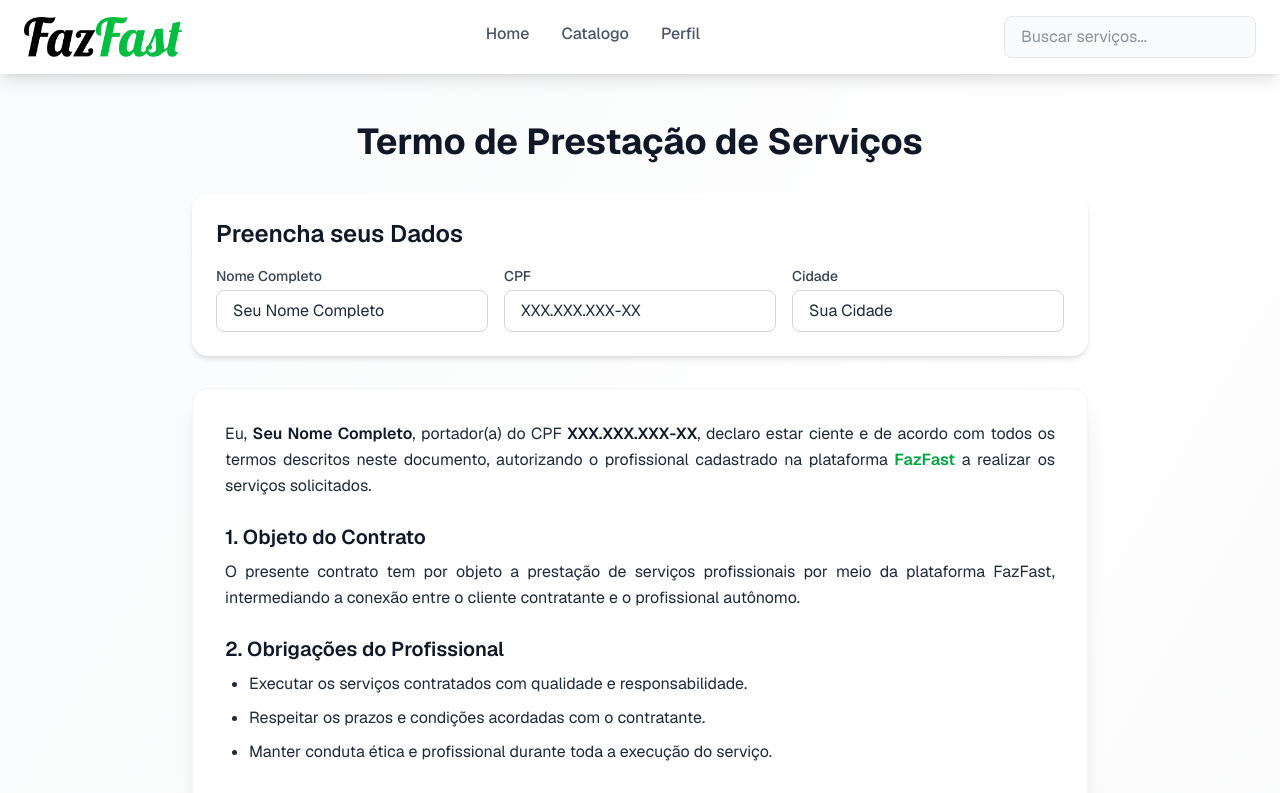
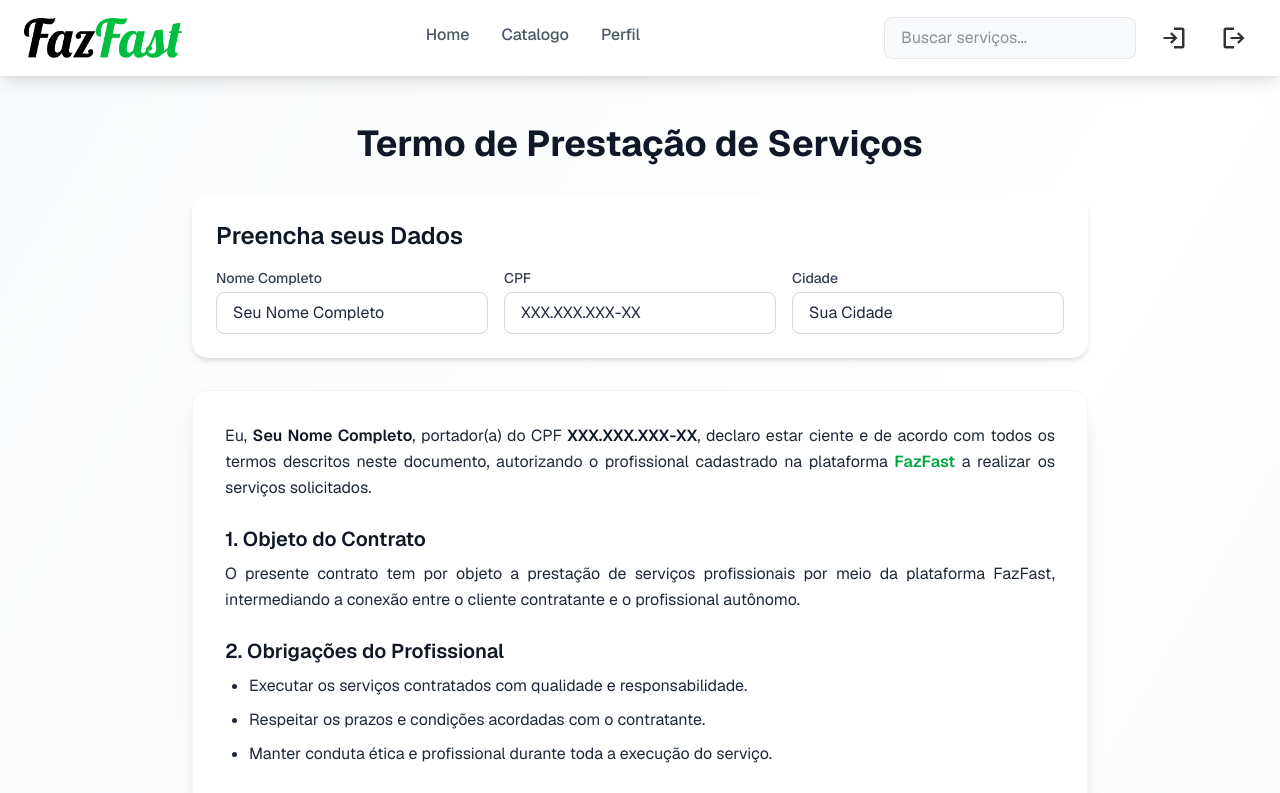
Before and after one commit to WesFreire/fazfast-app, a Next.js app in the folder web/: page /contrato in a window 1280 px wide. Shown: the top 793 px of the page. Built offline with nearby package versions, Linux system fonts and the light colour scheme.

Commit message:
- Adiconado botão de Login/Logout no Header
Foi acrescentado o ícone de Login & Logout no header para facilitar interações do usuário.

```diff
--- a/web/src/app/catalogo/page.tsx
+++ b/web/src/app/catalogo/page.tsx
@@ -146,7 +146,7 @@ const Menu: React.FC = () => {
       return 0;
     });
 
-  return (
+ return (
     <div className="min-h-screen bg-gradient-to-br from-gray-50 via-white to-gray-100 font-sans text-gray-800 overflow-x-hidden">
       {/* Header */}
       <motion.header
@@ -159,6 +159,7 @@ const Menu: React.FC = () => {
           <Link href="/">
             <Image src="/Images/FazFastLogo.png" alt="FazFast Logo" width={160} height={40} className="h-10 w-auto" priority />
           </Link>
+
           <nav className="hidden md:flex space-x-8 font-medium">
             {["Home", "Catalogo", "Perfil"].map((item) => (
               <Link
@@ -170,12 +171,29 @@ const Menu: React.FC = () => {
               </Link>
             ))}
           </nav>
+
           <div className="flex items-center space-x-4">
             <input
               type="text"
               placeholder="Buscar serviços..."
               className="px-4 py-2 border border-gray-200 rounded-lg focus:outline-none focus:ring-2 focus:ring-green-500 bg-gray-50 hidden md:block"
             />
+
+            {/* Login Icon */}
+            <Link
+              href="/login"
+              className="p-2 rounded-xl hover:bg-green-100 transition-all"
+            >
+              <Image src="/Images/login.png" alt="Login" width={28} height={28} className="opacity-80 hover:opacity-100 transition" />
+            </Link>
+
+            {/* Logout Icon */}
+            <button
+              onClick={() => console.log("Logout clicked")}
+              className="p-2 rounded-xl hover:bg-red-100 transition-all"
+            >
+              <Image src="/Images/logout.png" alt="Logout" width={28} height={28} className="opacity-80 hover:opacity-100 transition" />
+            </button>
           </div>
         </div>
       </motion.header>
--- a/web/src/app/contrato/page.tsx
+++ b/web/src/app/contrato/page.tsx
@@ -46,7 +46,7 @@ const DocumentoPage: React.FC = () => {
     router.push("/");
   };
 
-  return (
+return (
     <div className="min-h-screen bg-gradient-to-br from-gray-50 via-white to-gray-100 font-sans text-gray-800 overflow-x-hidden">
       {/* Header */}
       <motion.header
@@ -59,6 +59,7 @@ const DocumentoPage: React.FC = () => {
           <Link href="/">
             <Image src="/Images/FazFastLogo.png" alt="FazFast Logo" width={160} height={40} className="h-10 w-auto" priority />
           </Link>
+
           <nav className="hidden md:flex space-x-8 font-medium">
             {["Home", "Catalogo", "Perfil"].map((item) => (
               <Link
@@ -70,12 +71,29 @@ const DocumentoPage: React.FC = () => {
               </Link>
             ))}
           </nav>
+
           <div className="flex items-center space-x-4">
             <input
               type="text"
               placeholder="Buscar serviços..."
               className="px-4 py-2 border border-gray-200 rounded-lg focus:outline-none focus:ring-2 focus:ring-green-500 bg-gray-50 hidden md:block"
             />
+
+            {/* Login Icon */}
+            <Link
+              href="/login"
+              className="p-2 rounded-xl hover:bg-green-100 transition-all"
+            >
+              <Image src="/Images/login.png" alt="Login" width={28} height={28} className="opacity-80 hover:opacity-100 transition" />
+            </Link>
+
+            {/* Logout Icon */}
+            <button
+              onClick={() => console.log("Logout clicked")}
+              className="p-2 rounded-xl hover:bg-red-100 transition-all"
+            >
+              <Image src="/Images/logout.png" alt="Logout" width={28} height={28} className="opacity-80 hover:opacity-100 transition" />
+            </button>
           </div>
         </div>
       </motion.header>
--- a/web/src/app/criarservico/page.tsx
+++ b/web/src/app/criarservico/page.tsx
@@ -48,7 +48,7 @@ const CriarServico: React.FC = () => {
     router.push("/catalogo"); // Redireciona para o perfil após criar o serviço
   };
 
-  return (
+return (
     <div className="min-h-screen bg-gradient-to-br from-gray-50 via-white to-gray-100 font-sans text-gray-800 overflow-x-hidden">
       {/* Header */}
       <motion.header
@@ -61,6 +61,7 @@ const CriarServico: React.FC = () => {
           <Link href="/">
             <Image src="/Images/FazFastLogo.png" alt="FazFast Logo" width={160} height={40} className="h-10 w-auto" priority />
           </Link>
+
           <nav className="hidden md:flex space-x-8 font-medium">
             {["Home", "Catalogo", "Perfil"].map((item) => (
               <Link
@@ -72,12 +73,29 @@ const CriarServico: React.FC = () => {
               </Link>
             ))}
           </nav>
+
           <div className="flex items-center space-x-4">
             <input
               type="text"
               placeholder="Buscar serviços..."
               className="px-4 py-2 border border-gray-200 rounded-lg focus:outline-none focus:ring-2 focus:ring-green-500 bg-gray-50 hidden md:block"
             />
+
+            {/* Login Icon */}
+            <Link
+              href="/login"
+              className="p-2 rounded-xl hover:bg-green-100 transition-all"
+            >
+              <Image src="/Images/login.png" alt="Login" width={28} height={28} className="opacity-80 hover:opacity-100 transition" />
+            </Link>
+
+            {/* Logout Icon */}
+            <button
+              onClick={() => console.log("Logout clicked")}
+              className="p-2 rounded-xl hover:bg-red-100 transition-all"
+            >
+              <Image src="/Images/logout.png" alt="Logout" width={28} height={28} className="opacity-80 hover:opacity-100 transition" />
+            </button>
           </div>
         </div>
       </motion.header>
--- a/web/src/app/endereco/page.tsx
+++ b/web/src/app/endereco/page.tsx
@@ -27,7 +27,7 @@ const EscolherEndereco: React.FC = () => {
     },
   ];
 
-  return (
+return (
     <div className="min-h-screen bg-gradient-to-br from-gray-50 via-white to-gray-100 font-sans text-gray-800 overflow-x-hidden">
       {/* Header */}
       <motion.header
@@ -40,6 +40,7 @@ const EscolherEndereco: React.FC = () => {
           <Link href="/">
             <Image src="/Images/FazFastLogo.png" alt="FazFast Logo" width={160} height={40} className="h-10 w-auto" priority />
           </Link>
+
           <nav className="hidden md:flex space-x-8 font-medium">
             {["Home", "Catalogo", "Perfil"].map((item) => (
               <Link
@@ -51,12 +52,29 @@ const EscolherEndereco: React.FC = () => {
               </Link>
             ))}
           </nav>
+
           <div className="flex items-center space-x-4">
             <input
               type="text"
               placeholder="Buscar serviços..."
               className="px-4 py-2 border border-gray-200 rounded-lg focus:outline-none focus:ring-2 focus:ring-green-500 bg-gray-50 hidden md:block"
             />
+
+            {/* Login Icon */}
+            <Link
+              href="/login"
+              className="p-2 rounded-xl hover:bg-green-100 transition-all"
+            >
+              <Image src="/Images/login.png" alt="Login" width={28} height={28} className="opacity-80 hover:opacity-100 transition" />
+            </Link>
+
+            {/* Logout Icon */}
+            <button
+              onClick={() => console.log("Logout clicked")}
+              className="p-2 rounded-xl hover:bg-red-100 transition-all"
+            >
+              <Image src="/Images/logout.png" alt="Logout" width={28} height={28} className="opacity-80 hover:opacity-100 transition" />
+            </button>
           </div>
         </div>
       </motion.header>
--- a/web/src/app/pagamento/page.tsx
+++ b/web/src/app/pagamento/page.tsx
@@ -161,7 +161,7 @@ const PagamentoPage: React.FC = () => {
         )}
       </AnimatePresence>
 
-      {/* HEADER */}
+      {/* Header */}
       <motion.header
         initial={{ opacity: 0, y: -50 }}
         animate={{ opacity: 1, y: 0 }}
@@ -172,6 +172,7 @@ const PagamentoPage: React.FC = () => {
           <Link href="/">
             <Image src="/Images/FazFastLogo.png" alt="FazFast Logo" width={160} height={40} className="h-10 w-auto" priority />
           </Link>
+
           <nav className="hidden md:flex space-x-8 font-medium">
             {["Home", "Catalogo", "Perfil"].map((item) => (
               <Link
@@ -183,12 +184,29 @@ const PagamentoPage: React.FC = () => {
               </Link>
             ))}
           </nav>
+
           <div className="flex items-center space-x-4">
             <input
               type="text"
               placeholder="Buscar serviços..."
               className="px-4 py-2 border border-gray-200 rounded-lg focus:outline-none focus:ring-2 focus:ring-green-500 bg-gray-50 hidden md:block"
             />
+
+            {/* Login Icon */}
+            <Link
+              href="/login"
+              className="p-2 rounded-xl hover:bg-green-100 transition-all"
+            >
+              <Image src="/Images/login.png" alt="Login" width={28} height={28} className="opacity-80 hover:opacity-100 transition" />
+            </Link>
+
+            {/* Logout Icon */}
+            <button
+              onClick={() => console.log("Logout clicked")}
+              className="p-2 rounded-xl hover:bg-red-100 transition-all"
+            >
+              <Image src="/Images/logout.png" alt="Logout" width={28} height={28} className="opacity-80 hover:opacity-100 transition" />
+            </button>
           </div>
         </div>
       </motion.header>
--- a/web/src/app/page.tsx
+++ b/web/src/app/page.tsx
@@ -32,8 +32,8 @@ const FazFastHome: React.FC = () => {
     }
   };
 
-  return (
-    <div className="min-h-screen bg-gray-50 font-sans text-gray-800 overflow-x-hidden">
+return (
+    <div className="min-h-screen bg-gradient-to-br from-gray-50 via-white to-gray-100 font-sans text-gray-800 overflow-x-hidden">
       {/* Header */}
       <motion.header
         initial={{ opacity: 0, y: -50 }}
@@ -45,6 +45,7 @@ const FazFastHome: React.FC = () => {
           <Link href="/">
             <Image src="/Images/FazFastLogo.png" alt="FazFast Logo" width={160} height={40} className="h-10 w-auto" priority />
           </Link>
+
           <nav className="hidden md:flex space-x-8 font-medium">
             {["Home", "Catalogo", "Perfil"].map((item) => (
               <Link
@@ -56,12 +57,29 @@ const FazFastHome: React.FC = () => {
               </Link>
             ))}
           </nav>
+
           <div className="flex items-center space-x-4">
             <input
               type="text"
               placeholder="Buscar serviços..."
               className="px-4 py-2 border border-gray-200 rounded-lg focus:outline-none focus:ring-2 focus:ring-green-500 bg-gray-50 hidden md:block"
             />
+
+            {/* Login Icon */}
+            <Link
+              href="/login"
+              className="p-2 rounded-xl hover:bg-green-100 transition-all"
+            >
+              <Image src="/Images/login.png" alt="Login" width={28} height={28} className="opacity-80 hover:opacity-100 transition" />
+            </Link>
+
+            {/* Logout Icon */}
+            <button
+              onClick={() => console.log("Logout clicked")}
+              className="p-2 rounded-xl hover:bg-red-100 transition-all"
+            >
+              <Image src="/Images/logout.png" alt="Logout" width={28} height={28} className="opacity-80 hover:opacity-100 transition" />
+            </button>
           </div>
         </div>
       </motion.header>
--- a/web/src/app/perfilprofissional/page.tsx
+++ b/web/src/app/perfilprofissional/page.tsx
@@ -113,7 +113,7 @@ const PerfilProfissional: React.FC = () => {
     return <span className={`px-3 py-1 text-xs font-medium rounded-full ${styles[status] || "bg-gray-100 text-gray-700"}`}>{status}</span>;
   };
 
-  return (
+return (
     <div className="min-h-screen bg-gradient-to-br from-gray-50 via-white to-gray-100 font-sans text-gray-800 overflow-x-hidden">
       {/* Header */}
       <motion.header
@@ -126,6 +126,7 @@ const PerfilProfissional: React.FC = () => {
           <Link href="/">
             <Image src="/Images/FazFastLogo.png" alt="FazFast Logo" width={160} height={40} className="h-10 w-auto" priority />
           </Link>
+
           <nav className="hidden md:flex space-x-8 font-medium">
             {["Home", "Catalogo", "Perfil"].map((item) => (
               <Link
@@ -137,12 +138,29 @@ const PerfilProfissional: React.FC = () => {
               </Link>
             ))}
           </nav>
+
           <div className="flex items-center space-x-4">
             <input
               type="text"
               placeholder="Buscar serviços..."
               className="px-4 py-2 border border-gray-200 rounded-lg focus:outline-none focus:ring-2 focus:ring-green-500 bg-gray-50 hidden md:block"
             />
+
+            {/* Login Icon */}
+            <Link
+              href="/login"
+              className="p-2 rounded-xl hover:bg-green-100 transition-all"
+            >
+              <Image src="/Images/login.png" alt="Login" width={28} height={28} className="opacity-80 hover:opacity-100 transition" />
+            </Link>
+
+            {/* Logout Icon */}
+            <button
+              onClick={() => console.log("Logout clicked")}
+              className="p-2 rounded-xl hover:bg-red-100 transition-all"
+            >
+              <Image src="/Images/logout.png" alt="Logout" width={28} height={28} className="opacity-80 hover:opacity-100 transition" />
+            </button>
           </div>
         </div>
       </motion.header>
--- a/web/src/app/perfilusuario/page.tsx
+++ b/web/src/app/perfilusuario/page.tsx
@@ -101,7 +101,7 @@ const PerfilUsuario: React.FC = () => {
     return <span className={`px-3 py-1 text-xs font-medium rounded-full ${styles[status] || "bg-gray-100 text-gray-700"}`}>{status}</span>;
   };
 
-  return (
+return (
     <div className="min-h-screen bg-gradient-to-br from-gray-50 via-white to-gray-100 font-sans text-gray-800 overflow-x-hidden">
       {/* Header */}
       <motion.header
@@ -114,6 +114,7 @@ const PerfilUsuario: React.FC = () => {
           <Link href="/">
             <Image src="/Images/FazFastLogo.png" alt="FazFast Logo" width={160} height={40} className="h-10 w-auto" priority />
           </Link>
+
           <nav className="hidden md:flex space-x-8 font-medium">
             {["Home", "Catalogo", "Perfil"].map((item) => (
               <Link
@@ -125,12 +126,29 @@ const PerfilUsuario: React.FC = () => {
               </Link>
             ))}
           </nav>
+
           <div className="flex items-center space-x-4">
             <input
               type="text"
               placeholder="Buscar serviços..."
               className="px-4 py-2 border border-gray-200 rounded-lg focus:outline-none focus:ring-2 focus:ring-green-500 bg-gray-50 hidden md:block"
             />
+
+            {/* Login Icon */}
+            <Link
+              href="/login"
+              className="p-2 rounded-xl hover:bg-green-100 transition-all"
+            >
+              <Image src="/Images/login.png" alt="Login" width={28} height={28} className="opacity-80 hover:opacity-100 transition" />
+            </Link>
+
+            {/* Logout Icon */}
+            <button
+              onClick={() => console.log("Logout clicked")}
+              className="p-2 rounded-xl hover:bg-red-100 transition-all"
+            >
+              <Image src="/Images/logout.png" alt="Logout" width={28} height={28} className="opacity-80 hover:opacity-100 transition" />
+            </button>
           </div>
         </div>
       </motion.header>
--- a/web/src/app/qrcode/page.tsx
+++ b/web/src/app/qrcode/page.tsx
@@ -10,7 +10,7 @@ const GerarQRCode: React.FC = () => {
   const [profissional, setProfissional] = useState("Nome do Profissional");
   const url = "https://w.app/p0txyq"; // ✅ Link fixo
 
-  return (
+return (
     <div className="min-h-screen bg-gradient-to-br from-gray-50 via-white to-gray-100 font-sans text-gray-800 overflow-x-hidden">
       {/* Header */}
       <motion.header
@@ -23,6 +23,7 @@ const GerarQRCode: React.FC = () => {
           <Link href="/">
             <Image src="/Images/FazFastLogo.png" alt="FazFast Logo" width={160} height={40} className="h-10 w-auto" priority />
           </Link>
+
           <nav className="hidden md:flex space-x-8 font-medium">
             {["Home", "Catalogo", "Perfil"].map((item) => (
               <Link
@@ -34,12 +35,29 @@ const GerarQRCode: React.FC = () => {
               </Link>
             ))}
           </nav>
+
           <div className="flex items-center space-x-4">
             <input
               type="text"
               placeholder="Buscar serviços..."
               className="px-4 py-2 border border-gray-200 rounded-lg focus:outline-none focus:ring-2 focus:ring-green-500 bg-gray-50 hidden md:block"
             />
+
+            {/* Login Icon */}
+            <Link
+              href="/login"
+              className="p-2 rounded-xl hover:bg-green-100 transition-all"
+            >
+              <Image src="/Images/login.png" alt="Login" width={28} height={28} className="opacity-80 hover:opacity-100 transition" />
+            </Link>
+
+            {/* Logout Icon */}
+            <button
+              onClick={() => console.log("Logout clicked")}
+              className="p-2 rounded-xl hover:bg-red-100 transition-all"
+            >
+              <Image src="/Images/logout.png" alt="Logout" width={28} height={28} className="opacity-80 hover:opacity-100 transition" />
+            </button>
           </div>
         </div>
       </motion.header>
--- a/web/src/app/servico/page.tsx
+++ b/web/src/app/servico/page.tsx
@@ -17,7 +17,7 @@ const fadeUp = {
 };
 
 const PerfilProfissional: React.FC = () => {
-  return (
+return (
     <div className="min-h-screen bg-gradient-to-br from-gray-50 via-white to-gray-100 font-sans text-gray-800 overflow-x-hidden">
       {/* Header */}
       <motion.header
@@ -30,6 +30,7 @@ const PerfilProfissional: React.FC = () => {
           <Link href="/">
             <Image src="/Images/FazFastLogo.png" alt="FazFast Logo" width={160} height={40} className="h-10 w-auto" priority />
           </Link>
+
           <nav className="hidden md:flex space-x-8 font-medium">
             {["Home", "Catalogo", "Perfil"].map((item) => (
               <Link
@@ -41,16 +42,32 @@ const PerfilProfissional: React.FC = () => {
               </Link>
             ))}
           </nav>
+
           <div className="flex items-center space-x-4">
             <input
               type="text"
               placeholder="Buscar serviços..."
               className="px-4 py-2 border border-gray-200 rounded-lg focus:outline-none focus:ring-2 focus:ring-green-500 bg-gray-50 hidden md:block"
             />
+
+            {/* Login Icon */}
+            <Link
+              href="/login"
+              className="p-2 rounded-xl hover:bg-green-100 transition-all"
+            >
+              <Image src="/Images/login.png" alt="Login" width={28} height={28} className="opacity-80 hover:opacity-100 transition" />
+            </Link>
+
+            {/* Logout Icon */}
+            <button
+              onClick={() => console.log("Logout clicked")}
+              className="p-2 rounded-xl hover:bg-red-100 transition-all"
+            >
+              <Image src="/Images/logout.png" alt="Logout" width={28} height={28} className="opacity-80 hover:opacity-100 transition" />
+            </button>
           </div>
         </div>
       </motion.header>
-
 
       <div className="w-full bg-white">
         {/* Breadcrumb */}
--- a/web/src/app/valores/page.tsx
+++ b/web/src/app/valores/page.tsx
@@ -9,7 +9,7 @@ const DefinicaoDeValores: React.FC = () => {
   const [selectedOption, setSelectedOption] = useState<"aceitar" | "negociar" | null>(null);
   const valorProposto = 523;
 
-  return (
+return (
     <div className="min-h-screen bg-gradient-to-br from-gray-50 via-white to-gray-100 font-sans text-gray-800 overflow-x-hidden">
       {/* Header */}
       <motion.header
@@ -22,6 +22,7 @@ const DefinicaoDeValores: React.FC = () => {
           <Link href="/">
             <Image src="/Images/FazFastLogo.png" alt="FazFast Logo" width={160} height={40} className="h-10 w-auto" priority />
           </Link>
+
           <nav className="hidden md:flex space-x-8 font-medium">
             {["Home", "Catalogo", "Perfil"].map((item) => (
               <Link
@@ -33,12 +34,29 @@ const DefinicaoDeValores: React.FC = () => {
               </Link>
             ))}
           </nav>
+
           <div className="flex items-center space-x-4">
             <input
               type="text"
               placeholder="Buscar serviços..."
               className="px-4 py-2 border border-gray-200 rounded-lg focus:outline-none focus:ring-2 focus:ring-green-500 bg-gray-50 hidden md:block"
             />
+
+            {/* Login Icon */}
+            <Link
+              href="/login"
+              className="p-2 rounded-xl hover:bg-green-100 transition-all"
+            >
+              <Image src="/Images/login.png" alt="Login" width={28} height={28} className="opacity-80 hover:opacity-100 transition" />
+            </Link>
+
+            {/* Logout Icon */}
+            <button
+              onClick={() => console.log("Logout clicked")}
+              className="p-2 rounded-xl hover:bg-red-100 transition-all"
+            >
+              <Image src="/Images/logout.png" alt="Logout" width={28} height={28} className="opacity-80 hover:opacity-100 transition" />
+            </button>
           </div>
         </div>
       </motion.header>
```
Also changed, not shown: web/public/Images/Login.png (added), web/public/Images/Logout.png (added).
